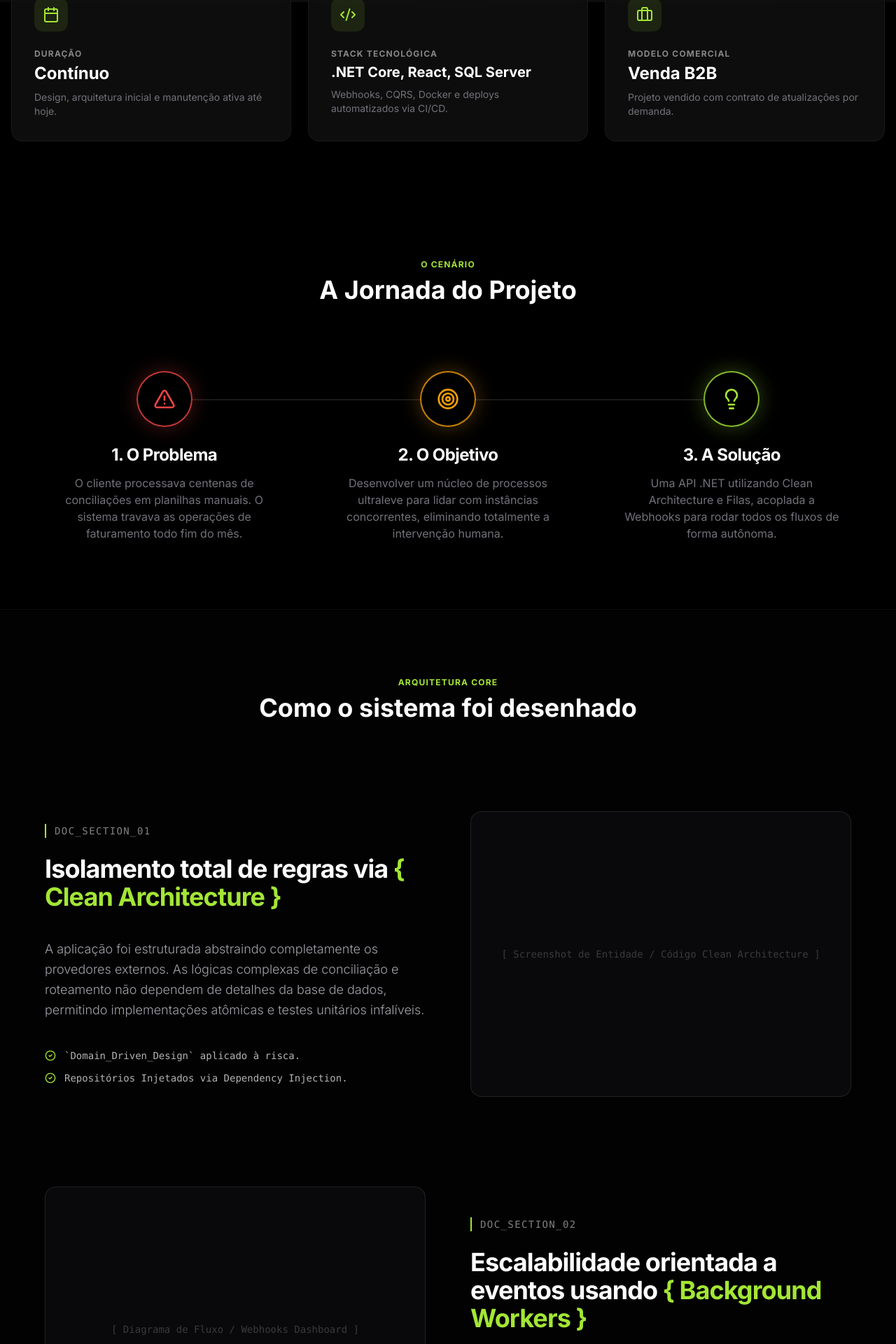
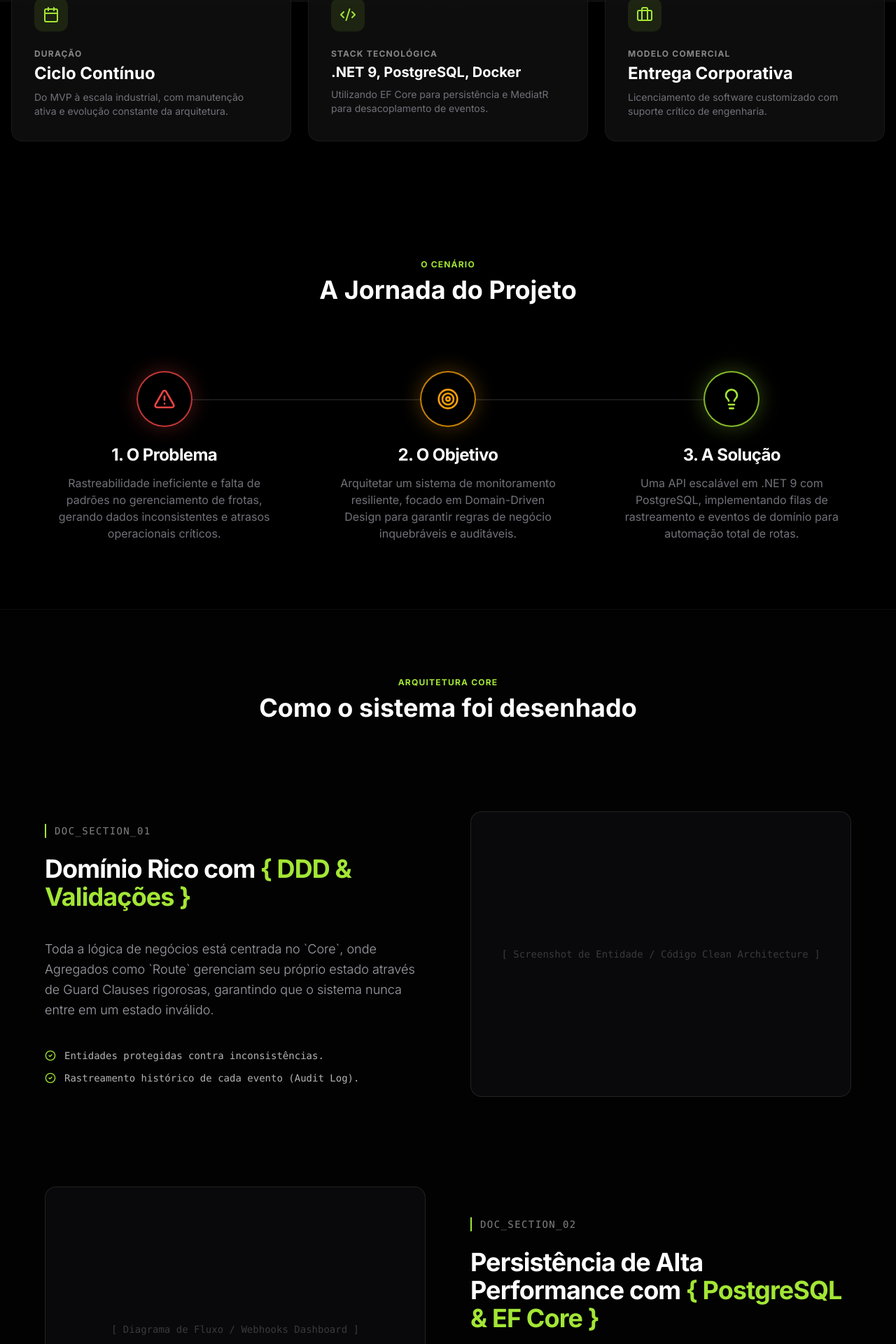
Before and after one commit to Gustavo-Resende/Portfolio, a Next.js app: page /projects/sleipnir in a window 1280 px wide. Shown: the part 797-2717 px from the top of the page at 70% size. Built offline with nearby package versions, Linux system fonts and the light colour scheme; grey boxes are pictures that could not be loaded.

Commit message:
feat: Populate Sleipnir project page with real technical data from source code

```diff
--- a/src/app/projects/sleipnir/page.tsx
+++ b/src/app/projects/sleipnir/page.tsx
@@ -38,7 +38,7 @@ export default function SleipnirProject() {
                 Sleipnir
               </h1>
               <p className="text-xl md:text-2xl text-white/70 font-light max-w-xl leading-relaxed">
-                Um sistema ultrarrápido projetado para resolver <span className="text-lime-primary font-semibold">problemas complexos de logística</span> e integrar APIs de terceiros.
+                Um ecossistema de rastreamento logístico escalável que garante <span className="text-lime-primary font-semibold">visibilidade total sobre frotas e rotas</span> em tempo real.
               </p>
             </div>
 
@@ -79,8 +79,8 @@ export default function SleipnirProject() {
               </div>
               <div>
                 <span className="text-white/50 text-xs font-bold tracking-widest uppercase block mb-1">Duração</span>
-                <h3 className="text-2xl font-bold text-white">Contínuo</h3>
-                <p className="text-text-muted text-sm mt-2">Design, arquitetura inicial e manutenção ativa até hoje.</p>
+                <h3 className="text-2xl font-bold text-white">Ciclo Contínuo</h3>
+                <p className="text-text-muted text-sm mt-2">Do MVP à escala industrial, com manutenção ativa e evolução constante da arquitetura.</p>
               </div>
             </motion.div>
 
@@ -90,8 +90,8 @@ export default function SleipnirProject() {
               </div>
               <div>
                 <span className="text-white/50 text-xs font-bold tracking-widest uppercase block mb-1">Stack Tecnológica</span>
-                <h3 className="text-xl font-bold text-white">.NET Core, React, SQL Server</h3>
-                <p className="text-text-muted text-sm mt-2">Webhooks, CQRS, Docker e deploys automatizados via CI/CD.</p>
+                <h3 className="text-xl font-bold text-white">.NET 9, PostgreSQL, Docker</h3>
+                <p className="text-text-muted text-sm mt-2">Utilizando EF Core para persistência e MediatR para desacoplamento de eventos.</p>
               </div>
             </motion.div>
 
@@ -101,8 +101,8 @@ export default function SleipnirProject() {
               </div>
               <div>
                 <span className="text-white/50 text-xs font-bold tracking-widest uppercase block mb-1">Modelo Comercial</span>
-                <h3 className="text-2xl font-bold text-white">Venda B2B</h3>
-                <p className="text-text-muted text-sm mt-2">Projeto vendido com contrato de atualizações por demanda.</p>
+                <h3 className="text-2xl font-bold text-white">Entrega Corporativa</h3>
+                <p className="text-text-muted text-sm mt-2">Licenciamento de software customizado com suporte crítico de engenharia.</p>
               </div>
             </motion.div>
           </div>
@@ -133,14 +133,14 @@ export default function SleipnirProject() {
             <div className="space-y-6 order-2 lg:order-1">
               <span className="text-white/50 text-sm font-mono tracking-widest uppercase block mb-4 border-l-2 border-lime-primary pl-3">DOC_SECTION_01</span>
               <h2 className="text-3xl md:text-4xl font-bold tracking-tight text-white leading-tight">
-                Isolamento total de regras via <span className="text-lime-primary">{`{ Clean Architecture }`}</span>
+                Domínio Rico com <span className="text-lime-primary">{`{ DDD & Validações }`}</span>
               </h2>
               <p className="text-text-body text-lg font-light pt-4 leading-relaxed">
-                A aplicação foi estruturada abstraindo completamente os provedores externos. As lógicas complexas de conciliação e roteamento não dependem de detalhes da base de dados, permitindo implementações atômicas e testes unitários infalíveis.
+                Toda a lógica de negócios está centrada no `Core`, onde Agregados como `Route` gerenciam seu próprio estado através de Guard Clauses rigorosas, garantindo que o sistema nunca entre em um estado inválido.
               </p>
               <ul className="space-y-3 pt-4 font-mono text-sm">
-                <li className="flex items-center gap-3 text-white/70"><CheckCircle2 className="text-lime-primary w-4 h-4" /> `Domain_Driven_Design` aplicado à risca.</li>
-                <li className="flex items-center gap-3 text-white/70"><CheckCircle2 className="text-lime-primary w-4 h-4" /> Repositórios Injetados via Dependency Injection.</li>
+                <li className="flex items-center gap-3 text-white/70"><CheckCircle2 className="text-lime-primary w-4 h-4" /> Entidades protegidas contra inconsistências.</li>
+                <li className="flex items-center gap-3 text-white/70"><CheckCircle2 className="text-lime-primary w-4 h-4" /> Rastreamento histórico de cada evento (Audit Log).</li>
               </ul>
             </div>
             <div className="relative w-full aspect-square md:aspect-[4/3] rounded-2xl bg-[#09090b] border border-white/10 overflow-hidden order-1 lg:order-2 group">
@@ -160,10 +160,10 @@ export default function SleipnirProject() {
             <div className="space-y-6">
               <span className="text-white/50 text-sm font-mono tracking-widest uppercase block mb-4 border-l-2 border-lime-primary pl-3">DOC_SECTION_02</span>
               <h2 className="text-3xl md:text-4xl font-bold tracking-tight text-white leading-tight">
-                Escalabilidade orientada a eventos usando <span className="text-lime-primary">{`{ Background Workers }`}</span>
+                Persistência de Alta Performance com <span className="text-lime-primary">{`{ PostgreSQL & EF Core }`}</span>
               </h2>
               <p className="text-text-body text-lg font-light pt-4 leading-relaxed">
-                Em vez de sobrecarregar as requisições principais da API com tarefas pesadas (ex: formatação assíncrona de relatórios gigantes), implementamos filas em background que absorvem altos picos de tráfego instantaneamente.
+                Utilizando uma infraestrutura moderna baseada em .NET 9, a camada de dados foi otimizada com Npgsql e políticas de Retry na conexão, garantindo resiliência em ambientes de alta concorrência.
               </p>
             </div>
           </div>
@@ -173,10 +173,10 @@ export default function SleipnirProject() {
             <div className="space-y-6 order-2 lg:order-1">
               <span className="text-white/50 text-sm font-mono tracking-widest uppercase block mb-4 border-l-2 border-lime-primary pl-3">DOC_SECTION_03</span>
               <h2 className="text-3xl md:text-4xl font-bold tracking-tight text-white leading-tight">
-                Telemetria e Observabilidade <span className="text-lime-primary">{`{ Real-Time }`}</span>
+                Desacoplamento via <span className="text-lime-primary">{`{ MediatR & Event Bus }`}</span>
               </h2>
               <p className="text-text-body text-lg font-light pt-4 leading-relaxed">
-                Toda a execução do sistema é monitorada milissegundo a milissegundo. Adicionamos tracing distribuído que permite rastrear uma requisição de ponta a ponta, desde a origem até o commit no banco de dados, falhando silenciosamente ou alertando a equipe técnica via Slack.
+                A aplicação utiliza padrões de mensageria internos para processar eventos de domínio de forma assíncrona, permitindo que novas funcionalidades (como notificações ou webhooks) sejam adicionadas sem alterar a lógica core da rota.
               </p>
             </div>
             <div className="relative w-full aspect-square md:aspect-[4/3] rounded-2xl bg-[#09090b] border border-white/10 overflow-hidden order-1 lg:order-2 group">
@@ -336,7 +336,7 @@ function JourneyAnimatedSection() {
           <div>
             <h3 className="text-2xl font-bold text-white mb-3 tracking-tight">1. O Problema</h3>
             <p className="text-text-muted leading-relaxed text-sm md:text-base">
-              O cliente processava centenas de conciliações em planilhas manuais. O sistema travava as operações de faturamento todo fim do mês.
+              Rastreabilidade ineficiente e falta de padrões no gerenciamento de frotas, gerando dados inconsistentes e atrasos operacionais críticos.
             </p>
           </div>
         </div>
@@ -352,7 +352,7 @@ function JourneyAnimatedSection() {
           <div>
             <h3 className="text-2xl font-bold text-white mb-3 tracking-tight">2. O Objetivo</h3>
             <p className="text-text-muted leading-relaxed text-sm md:text-base">
-              Desenvolver um núcleo de processos ultraleve para lidar com instâncias concorrentes, eliminando totalmente a intervenção humana.
+              Arquitetar um sistema de monitoramento resiliente, focado em Domain-Driven Design para garantir regras de negócio inquebráveis e auditáveis.
             </p>
           </div>
         </div>
@@ -368,7 +368,7 @@ function JourneyAnimatedSection() {
           <div>
             <h3 className="text-2xl font-bold text-white mb-3 tracking-tight">3. A Solução</h3>
             <p className="text-text-muted leading-relaxed text-sm md:text-base">
-              Uma API .NET utilizando Clean Architecture e Filas, acoplada a Webhooks para rodar todos os fluxos de forma autônoma.
+              Uma API escalável em .NET 9 com PostgreSQL, implementando filas de rastreamento e eventos de domínio para automação total de rotas.
             </p>
           </div>
         </div>
```
